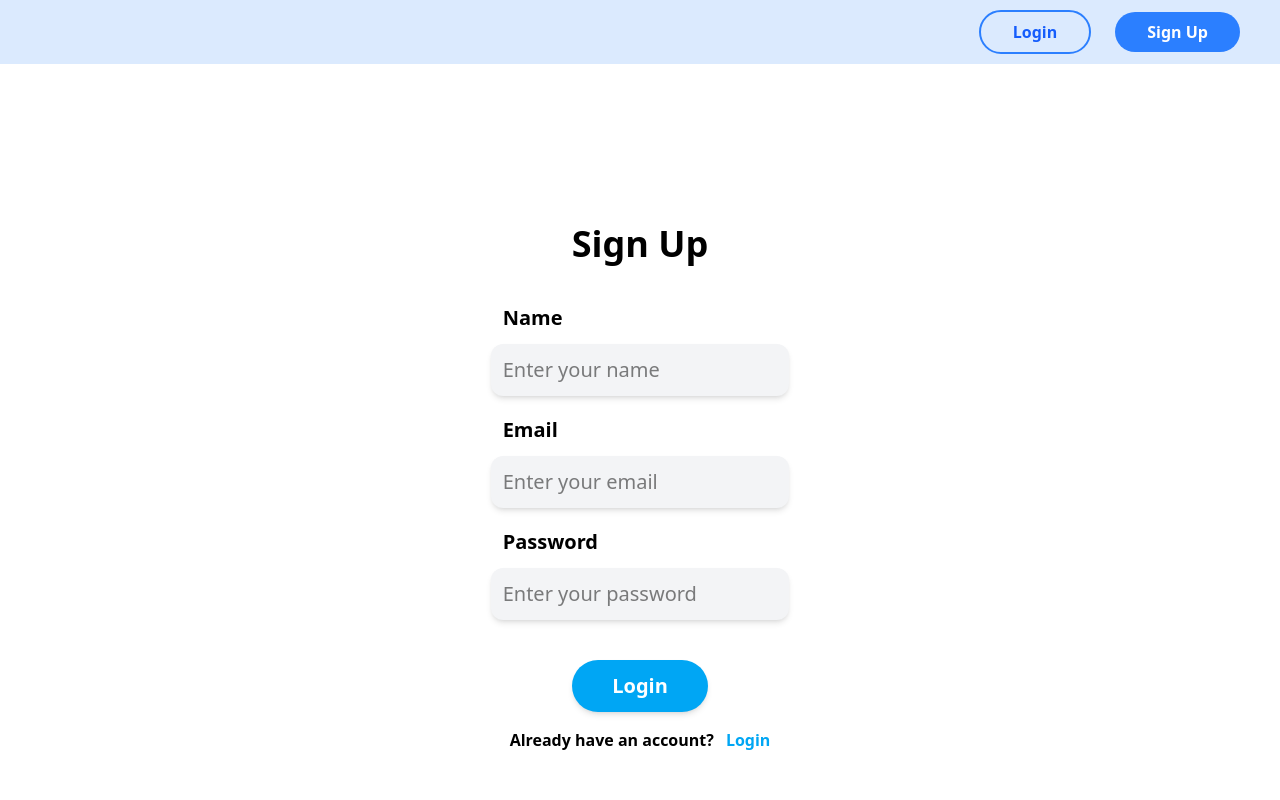
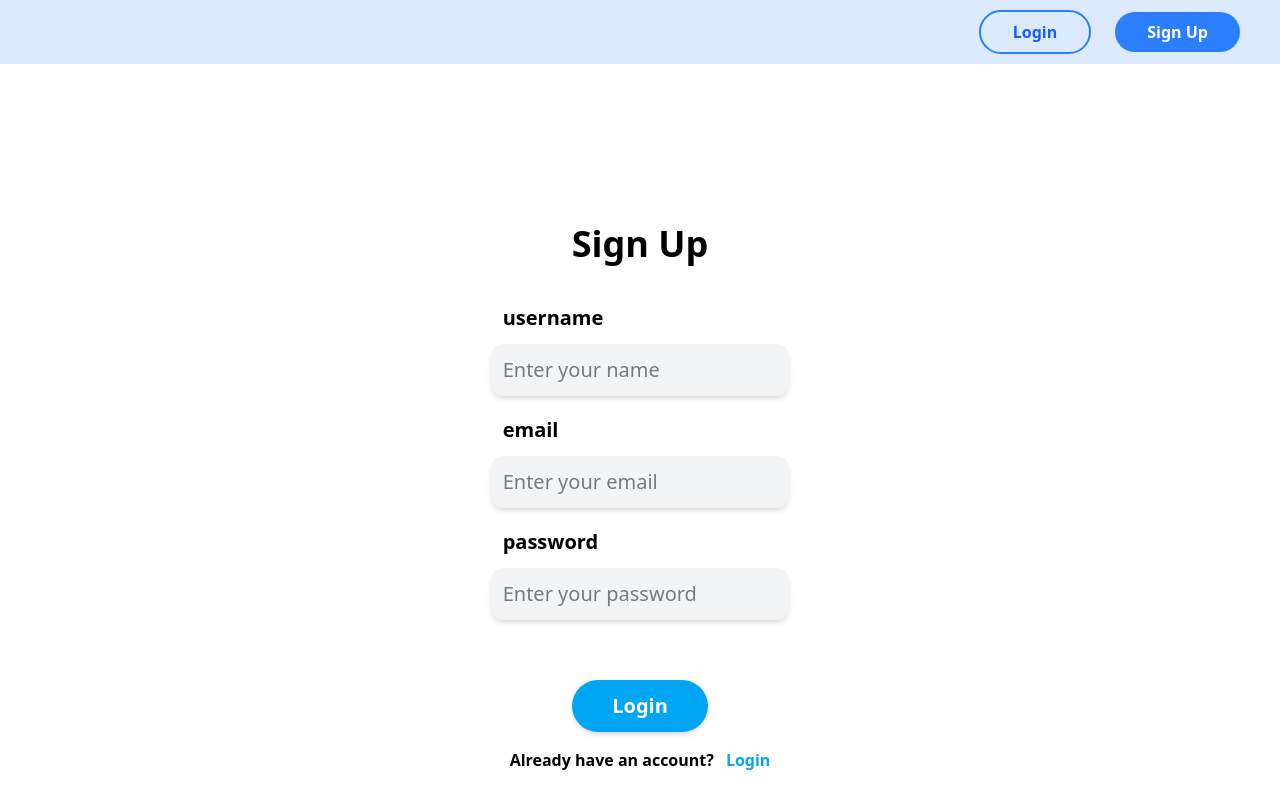
Before and after one commit to takanorishinagawa/teamdev_20, a Next.js app: page /signup in a window 1280 px wide. Built offline with nearby package versions, Linux system fonts and the light colour scheme.

Commit message:
input共通化_7/16_3:17

```diff
--- /dev/null
+++ b/src/app/components/field/FormInput.tsx
@@ -0,0 +1,25 @@
+import React from "react";
+
+type FormInputProps = {
+  label: string;
+  placeholder?: string;
+};
+
+const FormInput = ({ label, placeholder }: FormInputProps) => {
+  return (
+    <div>
+      <label htmlFor={label} className="pl-3 text-xl font-bold">
+        {label}
+      </label>
+      <input
+        id={label}
+        name={label}
+        type={label}
+        className="mt-3 mb-5 w-full rounded-xl bg-gray-100 py-3 pl-3 text-xl shadow-md focus:border-blue-500 focus:ring-2 focus:ring-blue-300 focus:outline-none"
+        placeholder={placeholder}
+      />
+    </div>
+  );
+};
+
+export default FormInput;
--- a/src/app/login/page.tsx
+++ b/src/app/login/page.tsx
@@ -3,6 +3,7 @@
 import Link from "next/link";
 import Header from "../components/header/Header";
 import Button from "../components/button/Button";
+import FormInput from "../components/field/FormInput";
 
 export default function page() {
   return (
@@ -12,7 +13,11 @@ export default function page() {
         <div className="w-1/3 text-center">
           <h1 className="mt-40 mb-10 text-4xl font-bold">Sign In</h1>
           <div className="mx-16 text-left">
-            <label htmlFor="email" className="pl-3 text-xl font-bold">
+            {/* 参考（Naoya） */}
+            <FormInput label="email" placeholder="Enter your email" />
+            <FormInput label="password" placeholder="Enter your password" />
+
+            {/* <label htmlFor="email" className="pl-3 text-xl font-bold">
               Email
             </label>
             <input
@@ -21,8 +26,9 @@ export default function page() {
               type="email"
               className="mt-3 mb-5 w-full rounded-xl bg-gray-100 py-3 pl-3 text-xl shadow-md focus:border-blue-500 focus:ring-2 focus:ring-blue-300 focus:outline-none"
               placeholder="Enter your email"
-            />
-            <label htmlFor="password" className="pl-3 text-xl font-bold">
+            /> */}
+
+            {/* <label htmlFor="password" className="pl-3 text-xl font-bold">
               Password
             </label>
             <input
@@ -31,7 +37,7 @@ export default function page() {
               type="password"
               className="mt-3 w-full rounded-xl bg-gray-100 py-3 pl-3 text-xl shadow-md focus:border-blue-500 focus:ring-2 focus:ring-blue-300 focus:outline-none"
               placeholder="Enter your password"
-            />
+            /> */}
           </div>
 
           {/* 参考（Naoya） */}
--- a/src/app/signup/page.tsx
+++ b/src/app/signup/page.tsx
@@ -3,6 +3,7 @@
 import Link from "next/link";
 import Header from "../components/header/Header";
 import Button from "../components/button/Button";
+import FormInput from "../components/field/FormInput";
 
 export default function page() {
   return (
@@ -12,7 +13,12 @@ export default function page() {
         <div className="w-1/3 text-center">
           <h1 className="mt-40 mb-10 text-4xl font-bold">Sign Up</h1>
           <div className="mx-16 text-left">
-            <label htmlFor="username" className="pl-3 text-xl font-bold">
+            {/* 参考（Naoya） */}
+            <FormInput label="username" placeholder="Enter your name" />
+            <FormInput label="email" placeholder="Enter your email" />
+            <FormInput label="password" placeholder="Enter your password" />
+
+            {/* <label htmlFor="username" className="pl-3 text-xl font-bold">
               Name
             </label>
             <input
@@ -21,8 +27,8 @@ export default function page() {
               type="text"
               className="mt-3 mb-5 w-full rounded-xl bg-gray-100 py-3 pl-3 text-xl shadow-md focus:border-blue-500 focus:ring-2 focus:ring-blue-300 focus:outline-none"
               placeholder="Enter your name"
-            />
-            <label htmlFor="email" className="pl-3 text-xl font-bold">
+            /> */}
+            {/* <label htmlFor="email" className="pl-3 text-xl font-bold">
               Email
             </label>
             <input
@@ -31,8 +37,8 @@ export default function page() {
               type="email"
               className="mt-3 mb-5 w-full rounded-xl bg-gray-100 py-3 pl-3 text-xl shadow-md focus:border-blue-500 focus:ring-2 focus:ring-blue-300 focus:outline-none"
               placeholder="Enter your email"
-            />
-            <label htmlFor="password" className="pl-3 text-xl font-bold">
+            /> */}
+            {/* <label htmlFor="password" className="pl-3 text-xl font-bold">
               Password
             </label>
             <input
@@ -41,7 +47,7 @@ export default function page() {
               type="password"
               className="mt-3 w-full rounded-xl bg-gray-100 py-3 pl-3 text-xl shadow-md focus:border-blue-500 focus:ring-2 focus:ring-blue-300 focus:outline-none"
               placeholder="Enter your password"
-            />
+            /> */}
           </div>
 
           {/* 参考（Naoya） */}
```
